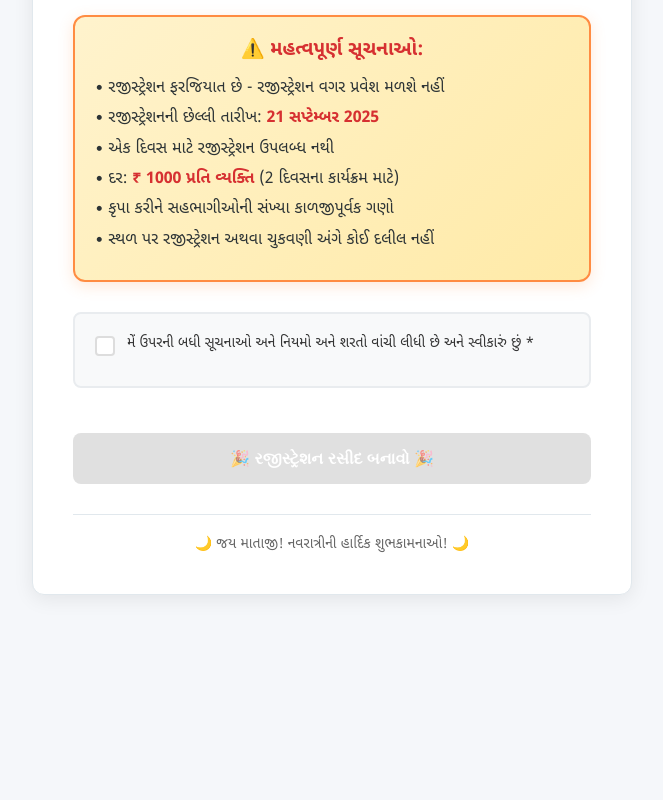
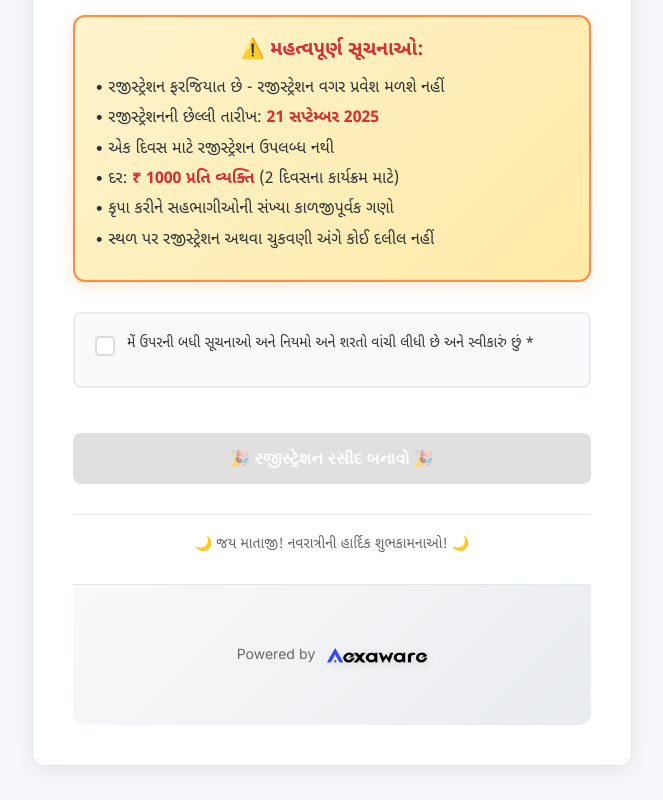
Before and after one commit to jaainil/HTMLForm, a plain HTML site: page index.html in a window 1280 px wide. Shown: the part 1330-2130 px from the top of the page, without its empty margins (308-971 px from the left). Before the commit the page ends 1965 px from the top, so only its background shows below. Drawn offline with nearby package versions, Linux system fonts and the light colour scheme.

Commit message:
feat: add powered by Aexaware footer with logo and styles to enhance branding

```diff
--- a/index.html
+++ b/index.html
@@ -113,6 +113,14 @@
     <div class="navratri-footer">
       <p>🌙 જય માતાજી! નવરાત્રીની હાર્દિક શુભકામનાઓ! 🌙</p>
     </div>
+
+    <!-- Powered by Aexaware Footer -->
+    <div class="powered-by-footer">
+      <div class="powered-by-content">
+        <p class="powered-by-text">Powered by</p>
+        <img src="./AE.png" alt="Aexaware Infotech" class="aexaware-logo">
+      </div>
+    </div>
   </div>
 
   <script src="https://cdnjs.cloudflare.com/ajax/libs/jspdf/2.5.1/jspdf.umd.min.js"></script>
--- a/script.js
+++ b/script.js
@@ -185,6 +185,12 @@ function generateNavratriRegistrationPDF(data) {
       <p style="color: #45B7D1; font-size: 20px; font-style: italic; margin: 20px 0;">જય માતાજી! નવરાત્રીની હાર્દિક શુભકામનાઓ!</p>
       <div style="height: 2px; background: linear-gradient(90deg, #FF6B6B, #FFE66D, #4ECDC4, #45B7D1, #FF8C42); margin: 20px 0;"></div>
       <p style="color: #999; font-size: 12px; margin: 10px 0;">માં ઉમિયાં યુવા ગ્રુપ - આણંદ નવરાત્રી આયોજન 2025</p>
+
+      <!-- Powered by Aexaware Footer in PDF -->
+      <div style="margin-top: 30px; padding-top: 20px; border-top: 1px solid #e1e8ed; display: flex; align-items: center; justify-content: center; gap: 12px;">
+        <img src="./AE.png" alt="Aexaware Infotech" style="width: 30px; height: 30px; object-fit: contain;" />
+        <p style="color: #666; font-size: 12px; margin: 0;">Powered by <strong style="color: #333;">aexaware infotech pvt. ltd.</strong></p>
+      </div>
     </div>
   `;
 
@@ -359,7 +365,7 @@ async function getAllFieldIds() {
       },
     });
 
-    console.log("📋 ટેબલ સ્કીમા પ્રતિભાવ:", response.data);
+    console.log("📋 ટેબલ સ્કીમા પ્રતિસાદ:", response.data);
 
     if (response.data && response.data.columns) {
       console.log("📊 બધા ફિલ્ડ ID અને નામો:");
--- a/styles.css
+++ b/styles.css
@@ -310,6 +310,43 @@ textarea {
   transform: none;
 }
 
+/* Powered by Aexaware Footer Styles */
+.powered-by-footer {
+  margin-top: 30px;
+  padding: 20px;
+  text-align: center;
+  border-top: 1px solid #e1e8ed;
+  background: linear-gradient(135deg, #f8f9fa, #e9ecef);
+  border-radius: 0 0 12px 12px;
+}
+
+.powered-by-content {
+  display: flex;
+  align-items: center;
+  justify-content: center;
+  gap: 12px;
+  flex-wrap: wrap;
+}
+
+.aexaware-logo {
+  width: 100px;
+  height: 100px;
+  object-fit: contain;
+  filter: drop-shadow(0 2px 4px rgba(0, 0, 0, 0.1));
+}
+
+.powered-by-text {
+  color: #666;
+  font-size: 14px;
+  margin: 0;
+  font-weight: 400;
+}
+
+.powered-by-text strong {
+  color: #333;
+  font-weight: 600;
+}
+
 @media (max-width: 768px) {
   .container {
     padding: 25px;
@@ -354,4 +391,19 @@ textarea {
     font-size: 14px;
     padding: 14px;
   }
+
+  /* Responsive styles for powered by footer */
+  .powered-by-content {
+    flex-direction: column;
+    gap: 8px;
+  }
+
+  .aexaware-logo {
+    width: 35px;
+    height: 35px;
+  }
+
+  .powered-by-text {
+    font-size: 12px;
+  }
 }
```
Also changed, not shown: AE.png (added).
